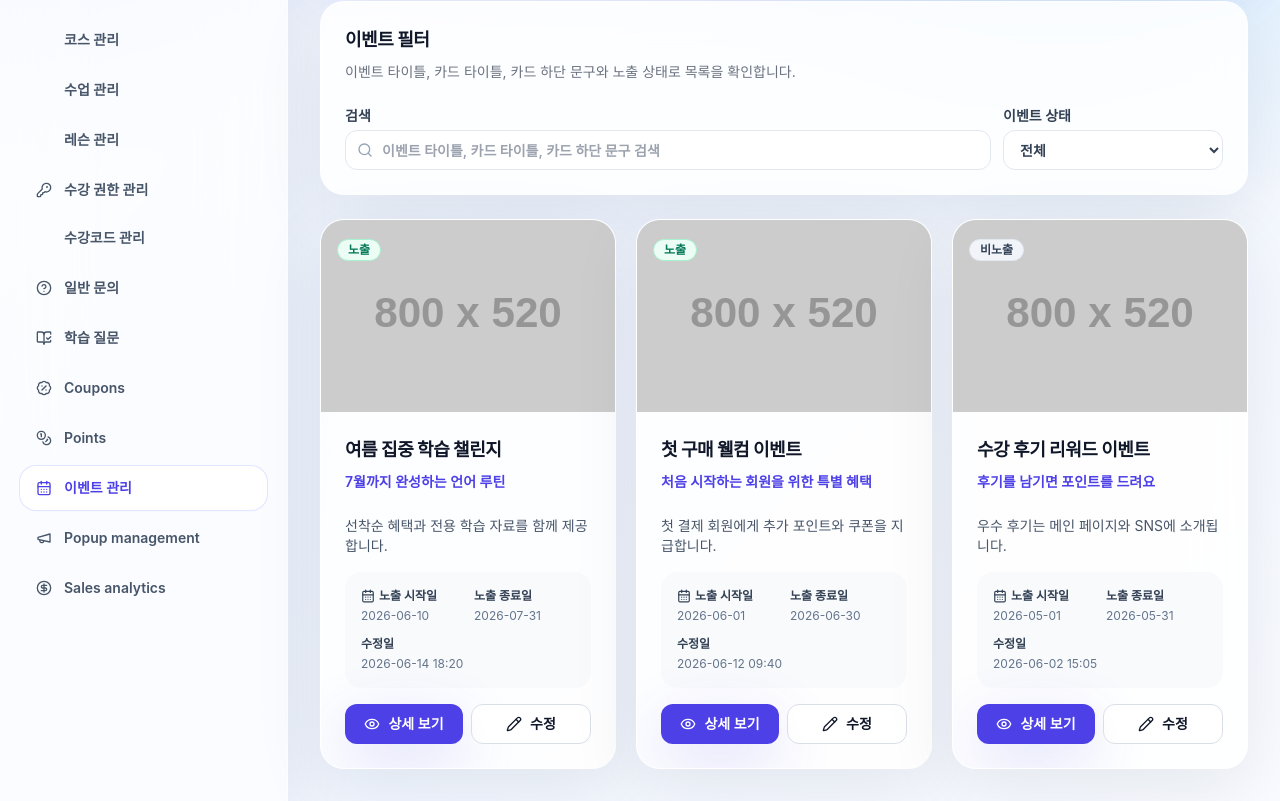
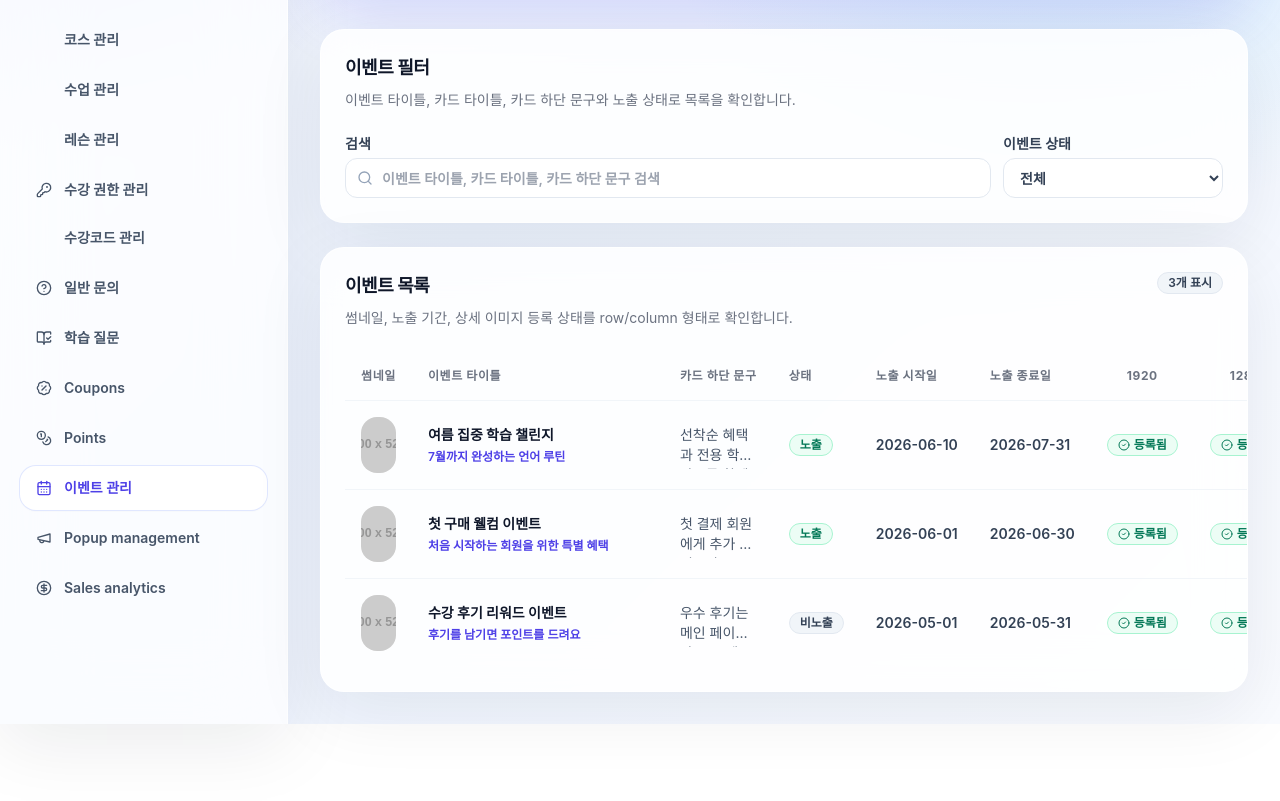
Before and after one commit to koo-2dub/studymini-admin-frontend, a Next.js app: page /events in a window 1280 px wide. Shown: the part 362-1163 px from the top of the page. After the commit the page ends 1086 px from the top, so only its background shows below. Built offline with nearby package versions, Linux system fonts and the light colour scheme.

Commit message:
Refine event management table and edit state

```diff
--- a/app/events/data.ts
+++ b/app/events/data.ts
@@ -96,7 +96,7 @@ export const events: EventRecord[] = [
     detailImages: {
       desktop1920: image("Review Detail 1920", 1920, 1400),
       desktop1280: image("Review Detail 1280", 1280, 1200),
-      tablet768: image("Review Detail 768", 768, 1100),
+      tablet768: "",
       mobile375: image("Review Detail 375", 375, 980),
     },
     floatingBar: {
--- a/app/events/event-form.tsx
+++ b/app/events/event-form.tsx
@@ -1,8 +1,8 @@
 "use client";
 
 import Link from "next/link";
-import { ImagePlus, Link2, Trash2 } from "lucide-react";
-import { useState } from "react";
+import { Link2, Trash2 } from "lucide-react";
+import { useMemo, useState } from "react";
 
 import { PageHeader } from "@/components/dashboard/page-header";
 import { Badge } from "@/components/ui/badge";
@@ -47,28 +47,32 @@ function ImageUploader({ label, guide, value, onChange }: { label: string; guide
         </div>
         {value ? <Button type="button" size="sm" variant="ghost" onClick={() => onChange("")}><Trash2 className="h-3.5 w-3.5" />삭제</Button> : null}
       </div>
-      <div className="mt-4 overflow-hidden rounded-2xl border border-dashed border-slate-300 bg-white">
+      <label className="mt-4 block text-sm font-semibold text-slate-700">
+        이미지 URL 입력
+        <input className={fieldClassName()} placeholder="https://..." value={value} onChange={(event) => onChange(event.target.value)} />
+      </label>
+      <div className="mt-3 overflow-hidden rounded-2xl border border-slate-200 bg-white">
         {value ? (
           <img src={value} alt={`${label} 미리보기`} className="h-48 w-full object-cover" />
         ) : (
-          <div className="flex h-48 flex-col items-center justify-center gap-2 text-slate-400">
-            <ImagePlus className="h-8 w-8" />
-            <span className="text-sm font-semibold">이미지 미리보기</span>
-          </div>
+          <div className="flex h-48 items-center justify-center bg-slate-100 text-sm font-semibold text-slate-400">이미지 미리보기</div>
         )}
       </div>
-      <label className="mt-3 block text-sm font-semibold text-slate-700">
-        이미지 URL
-        <input className={fieldClassName()} placeholder="https://..." value={value} onChange={(event) => onChange(event.target.value)} />
-      </label>
-      <Button type="button" variant="outline" className="mt-3 w-full" onClick={() => onChange(value || "https://placehold.co/1200x720/e0e7ff/3730a3?text=Event+Image")}>업로드 영역</Button>
     </div>
   );
 }
 
 export function EventForm({ mode, event }: EventFormProps) {
-  const [form, setForm] = useState<EventRecord>(event ?? emptyEvent);
+  const initialEvent = useMemo(() => event ?? emptyEvent, [event]);
+  const [form, setForm] = useState<EventRecord>(initialEvent);
+  const [savedSnapshot, setSavedSnapshot] = useState(() => JSON.stringify(initialEvent));
   const isCreate = mode === "create";
+  const isDirty = JSON.stringify(form) !== savedSnapshot;
+  const saveDisabled = !isCreate && !isDirty;
+
+  function handleSave() {
+    setSavedSnapshot(JSON.stringify(form));
+  }
 
   return (
     <>
@@ -162,7 +166,7 @@ export function EventForm({ mode, event }: EventFormProps) {
                   <Link2 className="h-4 w-4" />
                 </div>
               </div>
-              <Button className="w-full" type="button">{isCreate ? "이벤트 생성" : "수정 저장"}</Button>
+              <Button className="w-full" type="button" disabled={saveDisabled} onClick={handleSave}>{isCreate ? "이벤트 생성" : "수정 저장"}</Button>
             </CardContent>
           </Card>
         </aside>
--- a/app/events/page.tsx
+++ b/app/events/page.tsx
@@ -1,18 +1,35 @@
 "use client";
 
 import Link from "next/link";
-import { CalendarDays, Eye, Pencil, Search } from "lucide-react";
+import { CheckCircle2, Search, XCircle } from "lucide-react";
+import { useRouter } from "next/navigation";
 import { useMemo, useState } from "react";
 
 import { PageHeader } from "@/components/dashboard/page-header";
 import { Badge } from "@/components/ui/badge";
 import { Button } from "@/components/ui/button";
 import { Card, CardContent, CardDescription, CardHeader, CardTitle } from "@/components/ui/card";
+import { Table, TableBody, TableCell, TableHead, TableHeader, TableRow } from "@/components/ui/table";
 import { events, eventStatusOptions, eventStatusVariant, type EventStatus } from "./data";
 
 const statusOptions: Array<"전체" | EventStatus> = ["전체", ...eventStatusOptions];
+const detailImageColumns = [
+  { key: "desktop1920", label: "1920" },
+  { key: "desktop1280", label: "1280" },
+  { key: "tablet768", label: "768" },
+  { key: "mobile375", label: "375" },
+] as const;
+
+function ImageStatusBadge({ registered }: { registered: boolean }) {
+  return registered ? (
+    <Badge variant="success" className="gap-1 whitespace-nowrap"><CheckCircle2 className="h-3 w-3" />등록됨</Badge>
+  ) : (
+    <Badge variant="rose" className="gap-1 whitespace-nowrap"><XCircle className="h-3 w-3" />미등록</Badge>
+  );
+}
 
 export default function EventsPage() {
+  const router = useRouter();
   const [query, setQuery] = useState("");
   const [status, setStatus] = useState<(typeof statusOptions)[number]>("전체");
 
@@ -32,7 +49,7 @@ export default function EventsPage() {
       <PageHeader
         eyebrow="Marketing"
         title="이벤트 관리"
-        description="웹사이트에 노출되는 이벤트를 생성, 수정, 관리합니다."
+        description="웹사이트에 노출되는 이벤트를 생성, 수정, 관리합니다. 행을 클릭하면 상세/수정 화면으로 이동합니다."
         action={<Button asChild variant="secondary"><Link href="/events/create">이벤트 생성</Link></Button>}
       />
       <div className="space-y-6">
@@ -63,49 +80,65 @@ export default function EventsPage() {
           </CardContent>
         </Card>
 
-        <section className="grid gap-5 lg:grid-cols-2 xl:grid-cols-3">
+        <Card>
+          <CardHeader className="gap-4 lg:flex-row lg:items-start lg:justify-between lg:space-y-0">
+            <div className="space-y-2">
+              <CardTitle>이벤트 목록</CardTitle>
+              <CardDescription>썸네일, 노출 기간, 상세 이미지 등록 상태를 row/column 형태로 확인합니다.</CardDescription>
+            </div>
+            <Badge variant="slate">{filteredEvents.length.toLocaleString("ko-KR")}개 표시</Badge>
+          </CardHeader>
+          <CardContent className="overflow-x-auto">
+            <Table className="min-w-[1280px]">
+              <TableHeader>
+                <TableRow>
+                  <TableHead className="w-[112px] whitespace-nowrap">썸네일</TableHead>
+                  <TableHead className="whitespace-nowrap">이벤트 타이틀</TableHead>
+                  <TableHead className="whitespace-nowrap">카드 하단 문구</TableHead>
+                  <TableHead className="whitespace-nowrap">상태</TableHead>
+                  <TableHead className="whitespace-nowrap">노출 시작일</TableHead>
+                  <TableHead className="whitespace-nowrap">노출 종료일</TableHead>
+                  {detailImageColumns.map((column) => <TableHead key={column.key} className="whitespace-nowrap text-center">{column.label}</TableHead>)}
+                  <TableHead className="whitespace-nowrap">수정일</TableHead>
+                </TableRow>
+              </TableHeader>
+              <TableBody>
                 {filteredEvents.map((event) => {
                   const detailHref = `/events/${event.id}`;
 
                   return (
-              <Card key={event.id} className="overflow-hidden">
-                <div className="relative h-48 overflow-hidden bg-slate-100">
-                  <img src={event.thumbnailImage} alt={`${event.title} 썸네일 이미지`} className="h-full w-full object-cover transition-transform duration-300 hover:scale-105" />
-                  <div className="absolute left-4 top-4"><Badge variant={eventStatusVariant(event.status)}>{event.status}</Badge></div>
+                    <TableRow
+                      key={event.id}
+                      className="cursor-pointer"
+                      role="link"
+                      tabIndex={0}
+                      onClick={() => router.push(detailHref)}
+                      onKeyDown={(keyEvent) => {
+                        if (keyEvent.key === "Enter" || keyEvent.key === " ") router.push(detailHref);
+                      }}
+                    >
+                      <TableCell><img src={event.thumbnailImage} alt={`${event.title} 썸네일 이미지`} className="h-14 w-20 rounded-2xl object-cover" /></TableCell>
+                      <TableCell>
+                        <div className="min-w-[220px] py-1">
+                          <span className="block whitespace-nowrap font-bold text-slate-900">{event.title}</span>
+                          <span className="mt-1 block whitespace-nowrap text-xs font-semibold text-primary">{event.cardTitle}</span>
                         </div>
-                <CardHeader>
-                  <div className="flex items-start justify-between gap-3">
-                    <div className="space-y-2">
-                      <CardTitle>{event.title}</CardTitle>
-                      <CardDescription className="font-semibold text-primary">{event.cardTitle}</CardDescription>
-                    </div>
-                  </div>
-                </CardHeader>
-                <CardContent className="space-y-4">
-                  <p className="min-h-10 text-sm text-slate-600">{event.cardBottomText}</p>
-                  <dl className="grid grid-cols-2 gap-3 rounded-2xl bg-slate-50 p-4 text-xs text-slate-500">
-                    <div>
-                      <dt className="flex items-center gap-1 font-bold text-slate-700"><CalendarDays className="h-3.5 w-3.5" />노출 시작일</dt>
-                      <dd className="mt-1">{event.startDate}</dd>
-                    </div>
-                    <div>
-                      <dt className="font-bold text-slate-700">노출 종료일</dt>
-                      <dd className="mt-1">{event.endDate}</dd>
-                    </div>
-                    <div className="col-span-2">
-                      <dt className="font-bold text-slate-700">수정일</dt>
-                      <dd className="mt-1">{event.updatedAt}</dd>
-                    </div>
-                  </dl>
-                  <div className="flex gap-2">
-                    <Button asChild className="flex-1"><Link href={detailHref}><Eye className="h-4 w-4" />상세 보기</Link></Button>
-                    <Button asChild variant="outline" className="flex-1"><Link href={detailHref}><Pencil className="h-4 w-4" />수정</Link></Button>
-                  </div>
+                      </TableCell>
+                      <TableCell className="max-w-[280px] text-sm text-slate-600"><span className="line-clamp-2 py-1">{event.cardBottomText}</span></TableCell>
+                      <TableCell className="whitespace-nowrap"><Badge variant={eventStatusVariant(event.status)}>{event.status}</Badge></TableCell>
+                      <TableCell className="whitespace-nowrap text-sm font-semibold text-slate-700">{event.startDate}</TableCell>
+                      <TableCell className="whitespace-nowrap text-sm font-semibold text-slate-700">{event.endDate}</TableCell>
+                      {detailImageColumns.map((column) => (
+                        <TableCell key={column.key} className="text-center"><div className="flex justify-center"><ImageStatusBadge registered={Boolean(event.detailImages[column.key])} /></div></TableCell>
+                      ))}
+                      <TableCell className="whitespace-nowrap text-sm text-slate-600">{event.updatedAt}</TableCell>
+                    </TableRow>
+                  );
+                })}
+              </TableBody>
+            </Table>
           </CardContent>
         </Card>
-            );
-          })}
-        </section>
       </div>
     </>
   );
```
Lines whose indentation alone changed are shown as unchanged.
